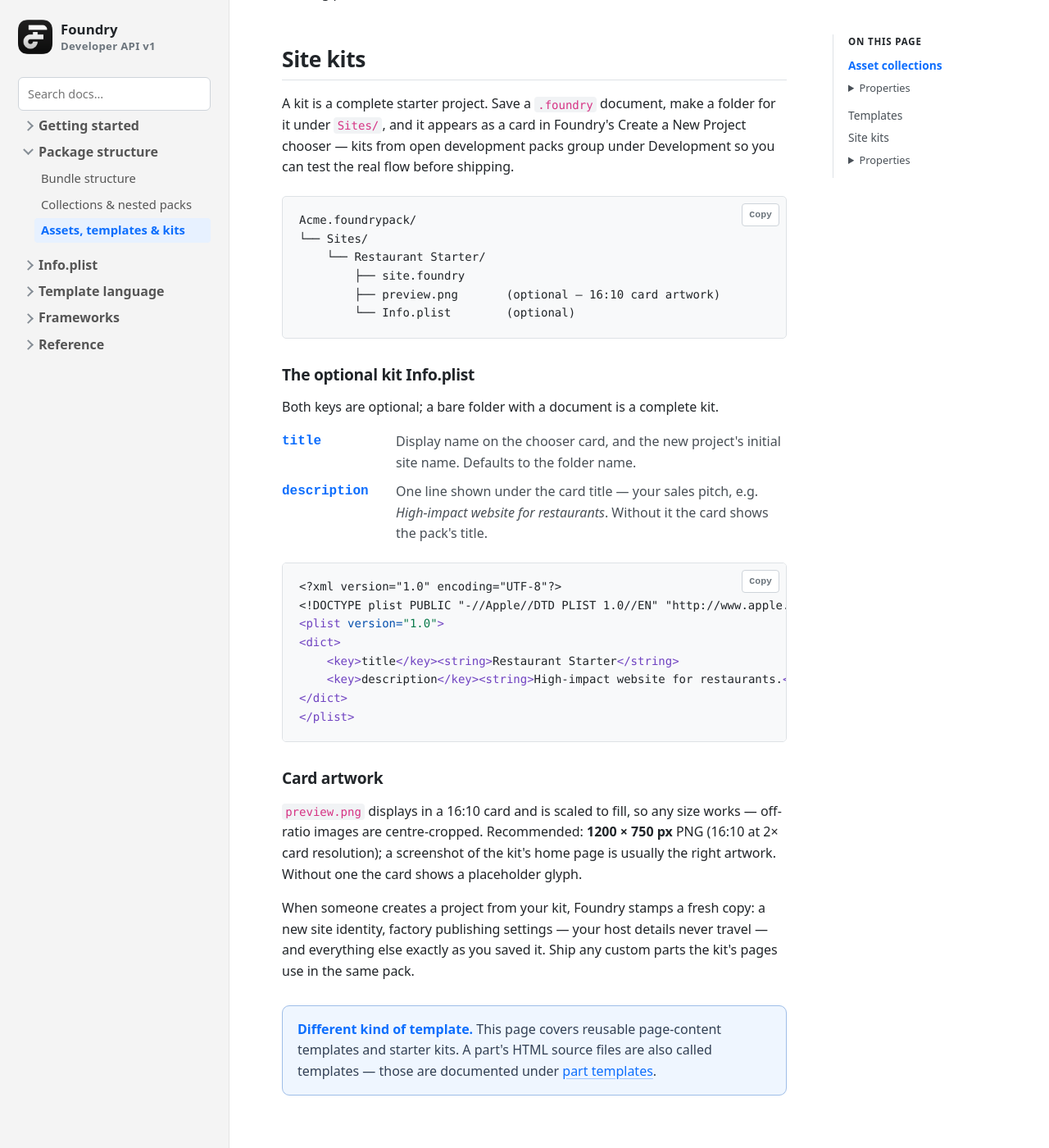
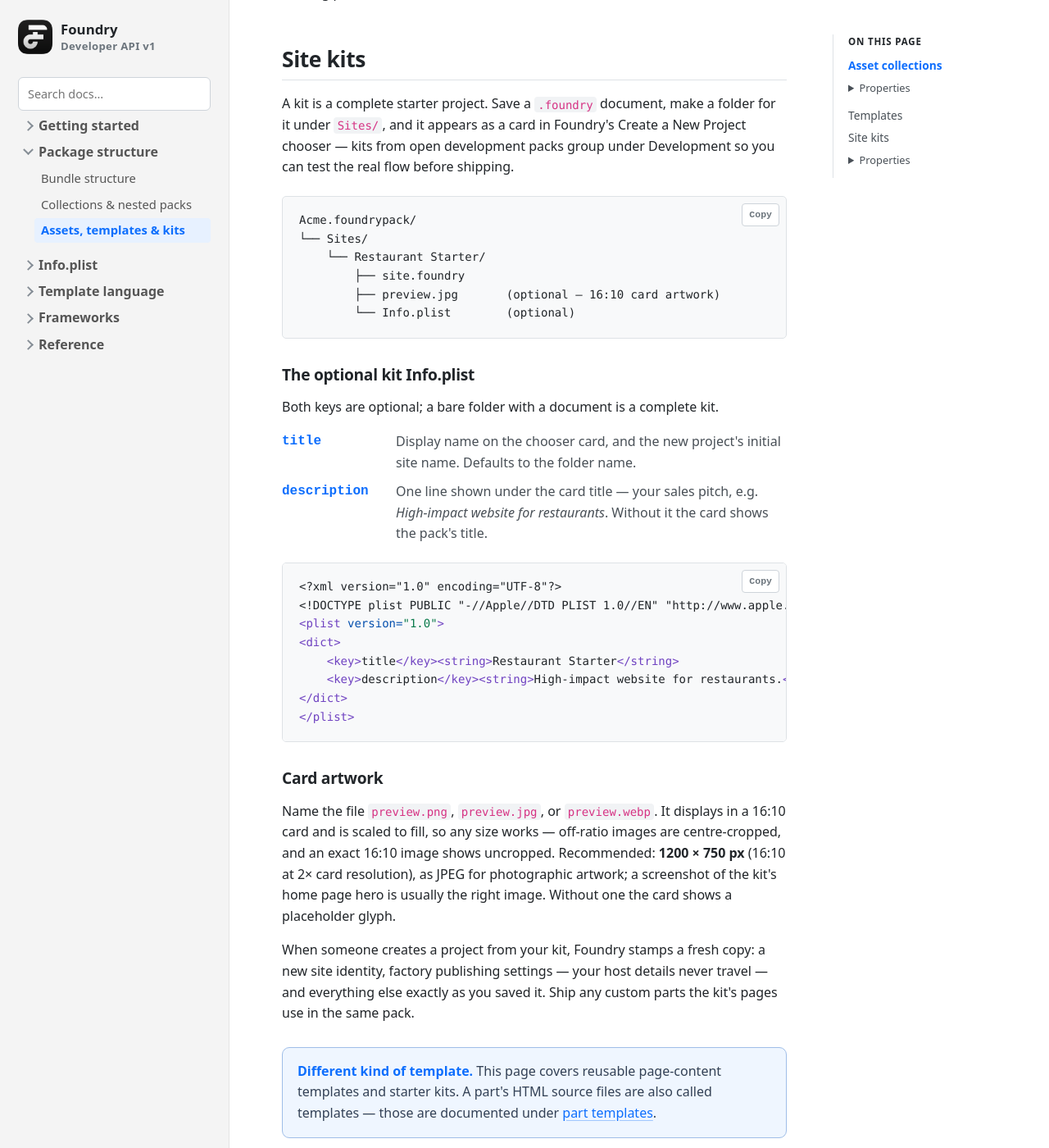
Before and after one commit to doobox/foundry-developer-api, a Jekyll site: the page built from assets-and-templates.md, in a window 1280 px wide and 1400 px high, scrolled down 2568 px. Shown: the whole window at 82% size. Built offline with Jekyll 4.4.1, drawn with Linux system fonts in a browser that asks for light colours.

Commit message:
Kit artwork format flexibility in docs
Co-Authored-By: Claude Fable 5 <noreply@anthropic.com>

````diff
--- a/assets-and-templates.md
+++ b/assets-and-templates.md
@@ -98,7 +98,7 @@ Acme.foundrypack/
 └── Sites/
     └── Restaurant Starter/
         ├── site.foundry
-        ├── preview.png       (optional — 16:10 card artwork)
+        ├── preview.jpg       (optional — 16:10 card artwork)
         └── Info.plist        (optional)
 ```
 
@@ -129,7 +129,7 @@ Acme.foundrypack/
 </div>
 
 <h3>Card artwork</h3>
-<p><code>preview.png</code> displays in a 16:10 card and is scaled to fill, so any size works — off-ratio images are centre-cropped. Recommended: <strong>1200 × 750 px</strong> PNG (16:10 at 2× card resolution); a screenshot of the kit's home page is usually the right artwork. Without one the card shows a placeholder glyph.</p>
+<p>Name the file <code>preview.png</code>, <code>preview.jpg</code>, or <code>preview.webp</code>. It displays in a 16:10 card and is scaled to fill, so any size works — off-ratio images are centre-cropped, and an exact 16:10 image shows uncropped. Recommended: <strong>1200 × 750 px</strong> (16:10 at 2× card resolution), as JPEG for photographic artwork; a screenshot of the kit's home page hero is usually the right image. Without one the card shows a placeholder glyph.</p>
 
 <p>When someone creates a project from your kit, Foundry stamps a fresh copy: a new site identity, factory publishing settings — your host details never travel — and everything else exactly as you saved it. Ship any custom parts the kit's pages use in the same pack.</p>
 
````
Also changed, not shown: bundle-structure.md (+2 -2 lines).
